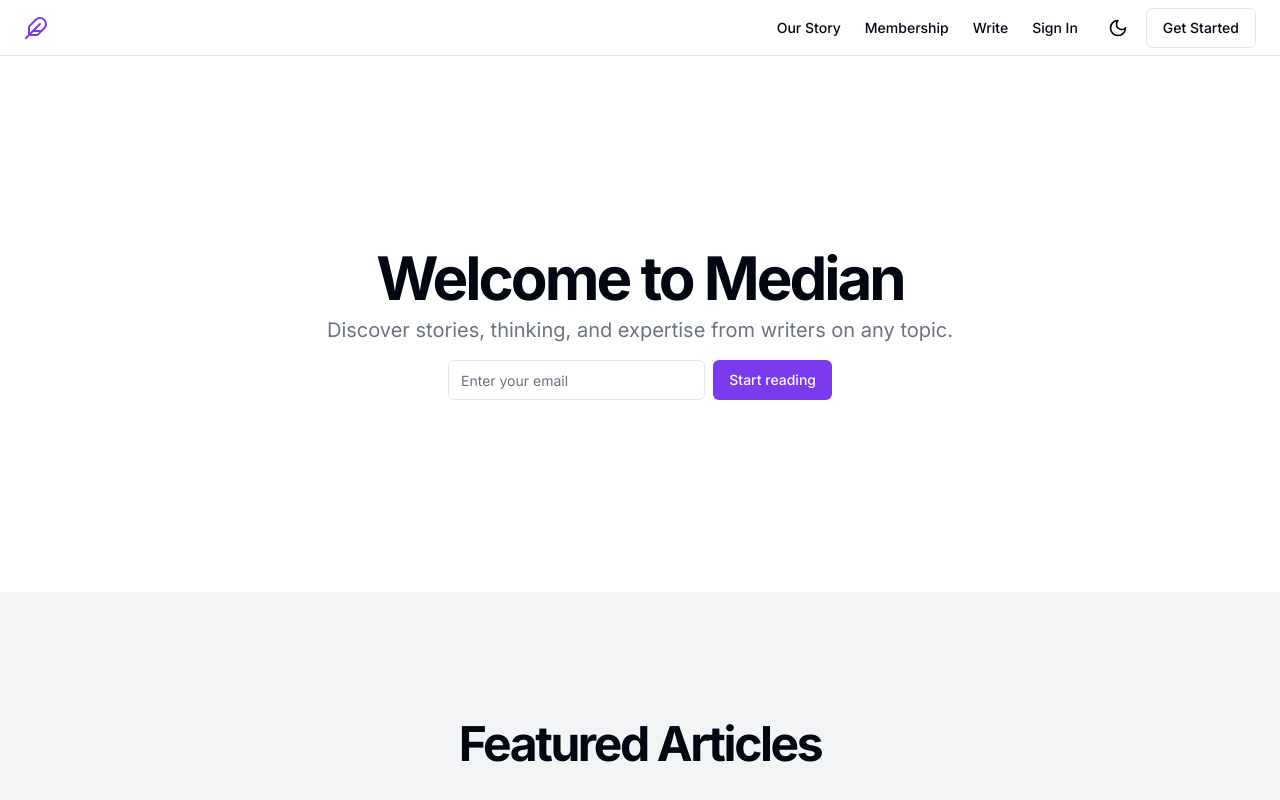
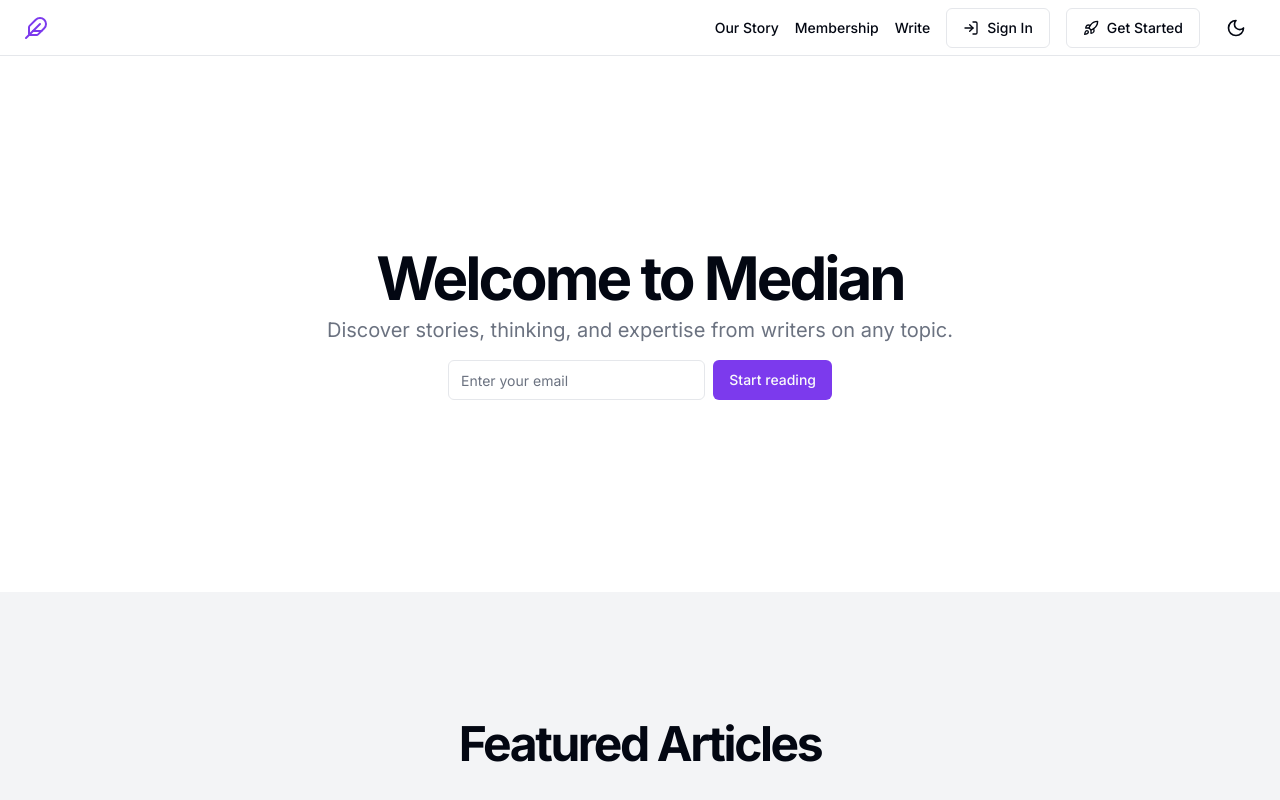
Before and after one commit to Ziad-I/Median, a Next.js app in the folder frontend/: page / in a window 1280 px wide. Shown: the top 800 px of the page. Built offline with nearby package versions, Linux system fonts and the light colour scheme.

Commit message:
fix hydration error by making buttons only load after hydration

```diff
--- a/frontend/src/components/pages/Home/Header.tsx
+++ b/frontend/src/components/pages/Home/Header.tsx
@@ -1,63 +1,18 @@
 "use client";
 
-import axios from "axios";
 import Link from "next/link";
-import { useState } from "react";
-import { useRouter } from "next/navigation";
-import { Feather, User, LogOut } from "lucide-react";
-import { Button } from "@/components/ui/button";
+import { Feather } from "lucide-react";
 import ThemeToggle from "./ThemeToggle";
-import { useAuthStore } from "@/providers/AuthStoreProvider";
-import { useToast } from "@/hooks/UseToast";
+import HeaderButtons from "./HeaderButtons";
 
 const Header = () => {
-  const { isLoggedIn, accessToken, logout } = useAuthStore((state) => state);
-  const [isLoggingOut, setIsLoggingOut] = useState(false);
-  const { toast } = useToast();
-  const router = useRouter();
-
-  const handleLogout = async () => {
-    setIsLoggingOut(true);
-    const url = `${process.env.NEXT_PUBLIC_BACKEND_URL}/auth/logout`;
-
-    try {
-      const response = await axios.post(
-        url,
-        {},
-        {
-          headers: {
-            Authorization: `Bearer ${accessToken}`,
-          },
-        }
-      );
-
-      if (response.status === 200) {
-        logout();
-        router.push("/login");
-        toast({
-          title: "Logged out",
-          description: "You have successfully logged out.",
-        });
-      }
-    } catch (error) {
-      toast({
-        title: "Logout failed",
-        description: "Unable to log out. Please try again.",
-        variant: "destructive",
-      });
-      console.error(error);
-    } finally {
-      setIsLoggingOut(false);
-    }
-  };
-
   return (
     <header className="px-4 lg:px-6 h-14 flex items-center border-b">
       <Link className="flex items-center justify-center" href="/">
         <Feather className="h-6 w-6 text-primary" />
         <span className="sr-only">Median</span>
       </Link>
-      <nav className="ml-auto mr-5 flex gap-4 sm:gap-6">
+      <nav className="ml-auto flex items-center space-x-4">
         <Link
           className="text-sm font-medium hover:underline underline-offset-4"
           href="#"
@@ -76,39 +31,11 @@ const Header = () => {
         >
           Write
         </Link>
-        {!isLoggedIn && (
-          <Link
-            className="text-sm font-medium hover:underline underline-offset-4"
-            href="/login"
-          >
-            Sign In
-          </Link>
-        )}
+        <HeaderButtons />
       </nav>
-      <ThemeToggle />
-      {isLoggedIn ? (
-        <div>
-          <Button
-            variant="ghost"
-            className="ml-1"
-            onClick={handleLogout}
-            disabled={isLoggingOut}
-          >
-            <LogOut className="mr-2 h-4 w-4" />
-            {isLoggingOut ? "Logging out..." : "Logout"}
-          </Button>
-          <Button className="ml-4" variant="outline" asChild>
-            <Link href="/dashboard">
-              <User className="mr-2 h-4 w-4" />
-              Dashboard
-            </Link>
-          </Button>
-        </div>
-      ) : (
-        <Button className="ml-2" variant="outline" asChild>
-          <Link href="/signup">Get Started</Link>
-        </Button>
-      )}
+      <div className="ml-4">
+        <ThemeToggle />
+      </div>
     </header>
   );
 };
--- /dev/null
+++ b/frontend/src/components/pages/Home/HeaderButtons.tsx
@@ -0,0 +1,99 @@
+"use client";
+
+import axios from "axios";
+import Link from "next/link";
+import { useState, useEffect } from "react";
+import { useRouter } from "next/navigation";
+import { User, Rocket, LogOut, LogIn } from "lucide-react";
+import { Button } from "@/components/ui/button";
+import { useAuthStore } from "@/providers/AuthStoreProvider";
+import { useToast } from "@/hooks/UseToast";
+
+const HeaderButtons = () => {
+  const [isHydrated, setIsHydrated] = useState(false);
+  const { isLoggedIn, accessToken, logout } = useAuthStore((state) => state);
+  const [isLoggingOut, setIsLoggingOut] = useState(false);
+  const { toast } = useToast();
+  const router = useRouter();
+
+  useEffect(() => {
+    setIsHydrated(true);
+  }, []);
+
+  const handleLogout = async () => {
+    setIsLoggingOut(true);
+    const url = `${process.env.NEXT_PUBLIC_BACKEND_URL}/auth/logout`;
+
+    try {
+      const response = await axios.post(
+        url,
+        {},
+        {
+          headers: {
+            Authorization: `Bearer ${accessToken}`,
+          },
+        }
+      );
+
+      if (response.status === 200) {
+        logout();
+        router.push("/login");
+        toast({
+          title: "Logged out",
+          description: "You have successfully logged out.",
+        });
+      }
+    } catch (error) {
+      toast({
+        title: "Logout failed",
+        description: "Unable to log out. Please try again.",
+        variant: "destructive",
+      });
+      console.error(error);
+    } finally {
+      setIsLoggingOut(false);
+    }
+  };
+
+  if (!isHydrated) return null;
+
+  return (
+    <>
+      {!isLoggedIn ? (
+        <>
+          <Button variant="outline" asChild>
+            <Link href="/login">
+              <LogIn className="mr-2 h-4 w-4" />
+              Sign In
+            </Link>
+          </Button>
+          <Button variant="outline" asChild>
+            <Link href="/signup">
+              <Rocket className="mr-2 h-4 w-4" />
+              Get Started
+            </Link>
+          </Button>
+        </>
+      ) : (
+        <>
+          <Button
+            variant="outline"
+            onClick={handleLogout}
+            disabled={isLoggingOut}
+          >
+            <LogOut className="mr-2 h-4 w-4" />
+            Logout
+          </Button>
+          <Button variant="outline" asChild>
+            <Link href="/dashboard">
+              <User className="mr-2 h-4 w-4" />
+              Dashboard
+            </Link>
+          </Button>
+        </>
+      )}
+    </>
+  );
+};
+
+export default HeaderButtons;
```
